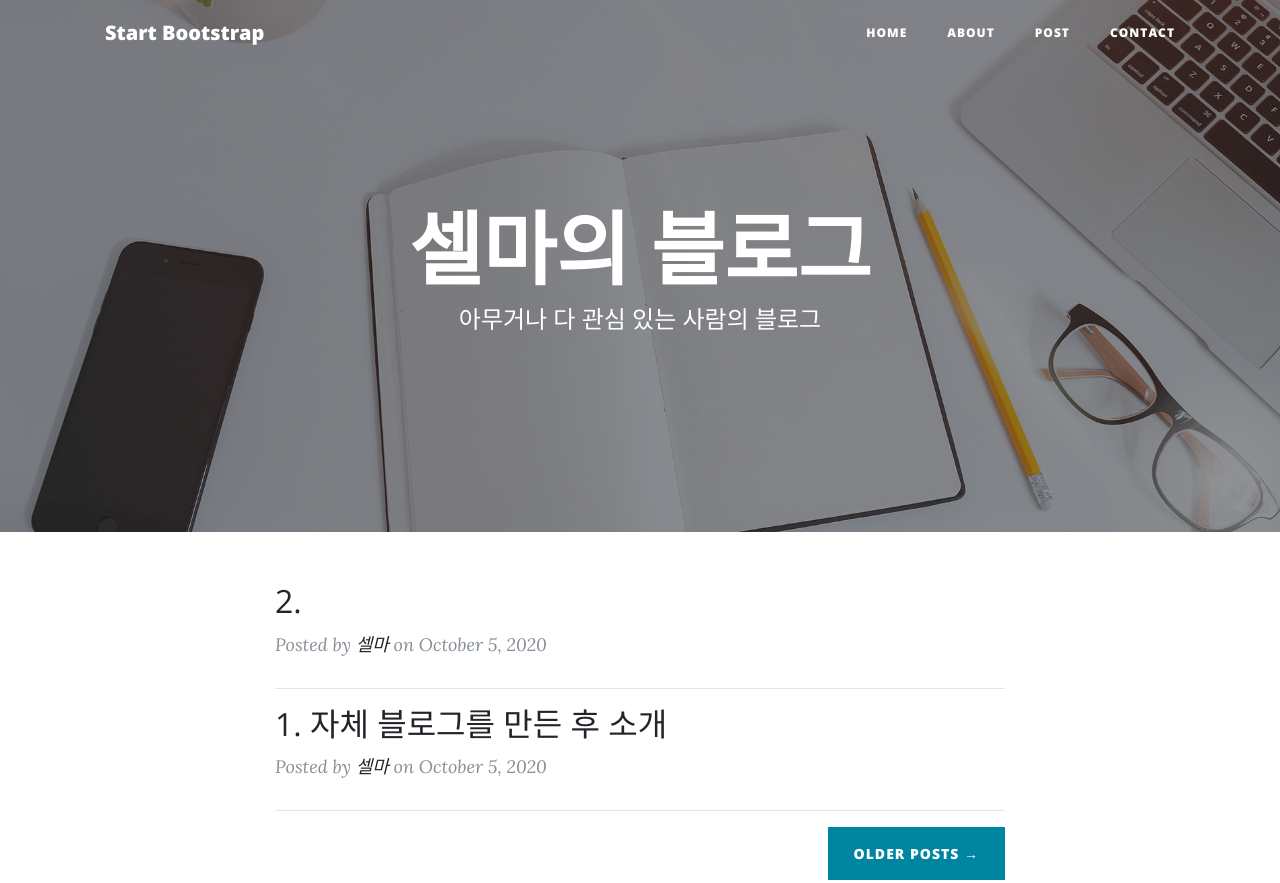
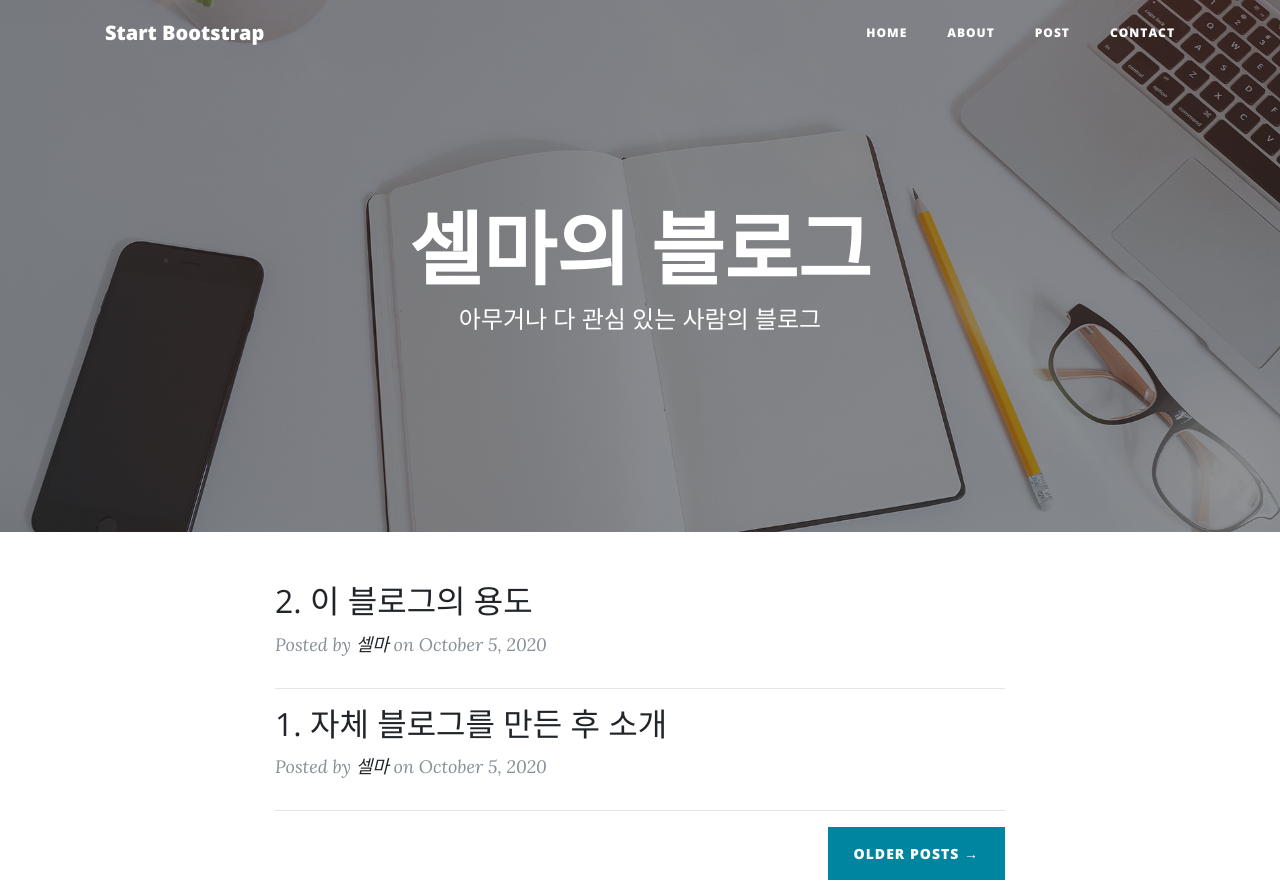
Before and after one commit to csam10398/thblog, a website: page index.html in a window 1280 px wide. Shown: the top 883 px of the page. Drawn offline with nearby package versions, Linux system fonts and the light colour scheme.

Commit message:
Update index.html

```diff
--- a/index.html
+++ b/index.html
@@ -74,7 +74,7 @@
         <div class="post-preview">
            <a href="post2.html">
             <h2 class="post-subtitle">
-              2.
+              2. 이 블로그의 용도
             </h2>
            </a>
            <p class="post-meta">Posted by
```
